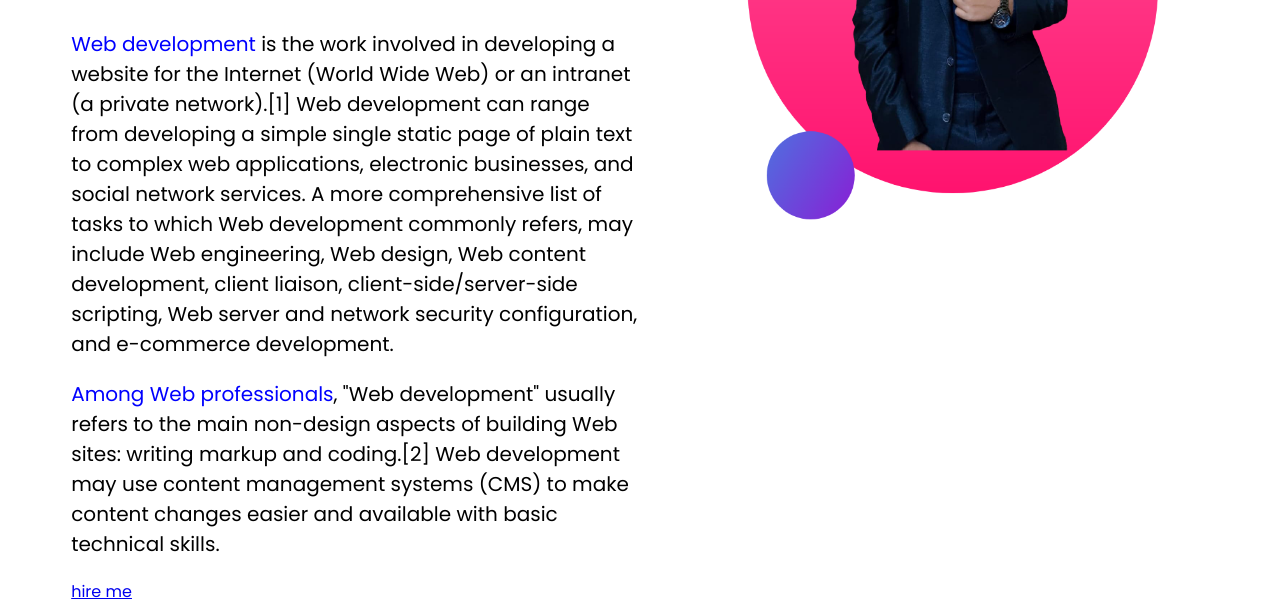
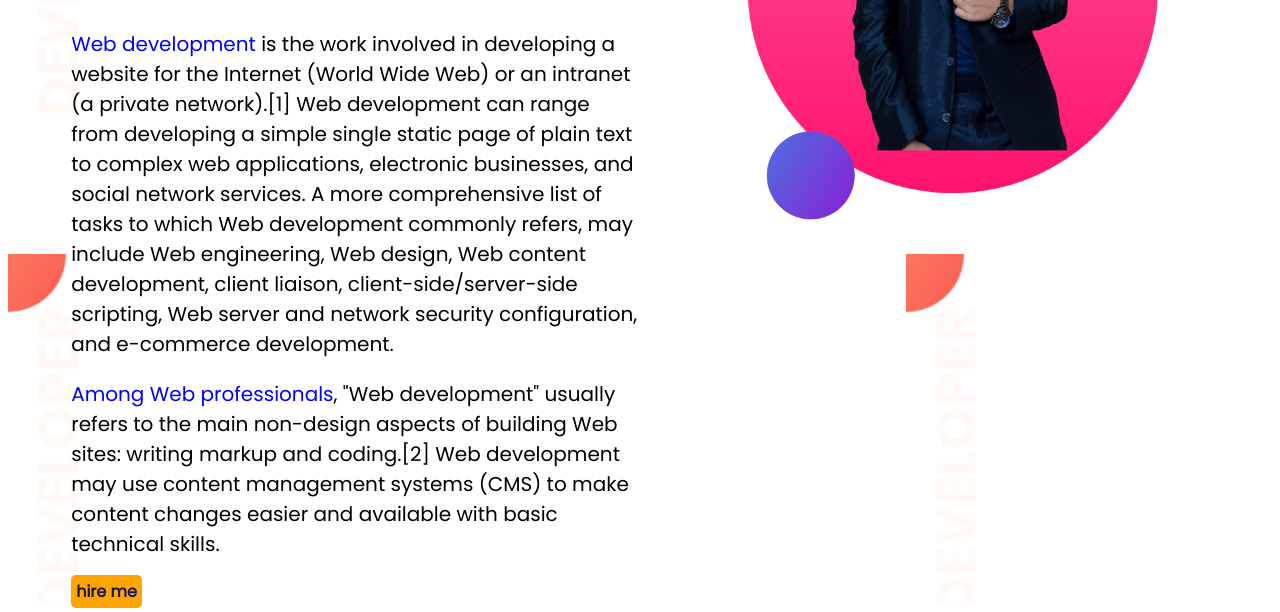
Before and after one commit to rifathasan9631/developer-portfolio, a plain HTML site: page index.html in a window 1280 px wide. Shown: the part 254-866 px from the top of the page. Drawn offline with Linux system fonts and the light colour scheme.

Commit message:
onk kisu

```diff
--- a/index.html
+++ b/index.html
@@ -14,7 +14,7 @@
 
 <body>
 
-    <section>
+    <section class="bi">
         <div class="hw">
             <h1>WELCOME TO</h1>
             <h1><span class="color"> RIFAT HASAN'S</span> WORLD</h1>
@@ -29,7 +29,7 @@
                 aspects of building Web
                 sites: writing markup and coding.[2] Web development may use content management systems (CMS) to make
                 content changes easier and available with basic technical skills.</p>
-            <a target="_blank" href="https://www.linkedin.com/in/rifat-hasan-a9076721b/">hire me</a>
+            <a class="lb" target="_blank" href="https://www.linkedin.com/in/rifat-hasan-a9076721b/">hire me</a>
         </div>
 
         <div class="hw">
--- a/style.css
+++ b/style.css
@@ -31,3 +31,15 @@ padding-left: 5%;
 .xd{
     color: blue;
 }
+.lb{
+    text-decoration: none;
+ background-color: orange;
+color: rgba(0, 2, 102, 0.89);
+padding: 5px 5px;
+border-radius: 5px;
+font-weight: 700;
+font-style: initial;
+}
+.bi{
+    background-image: url(images/top-banner.png);
+}
```
